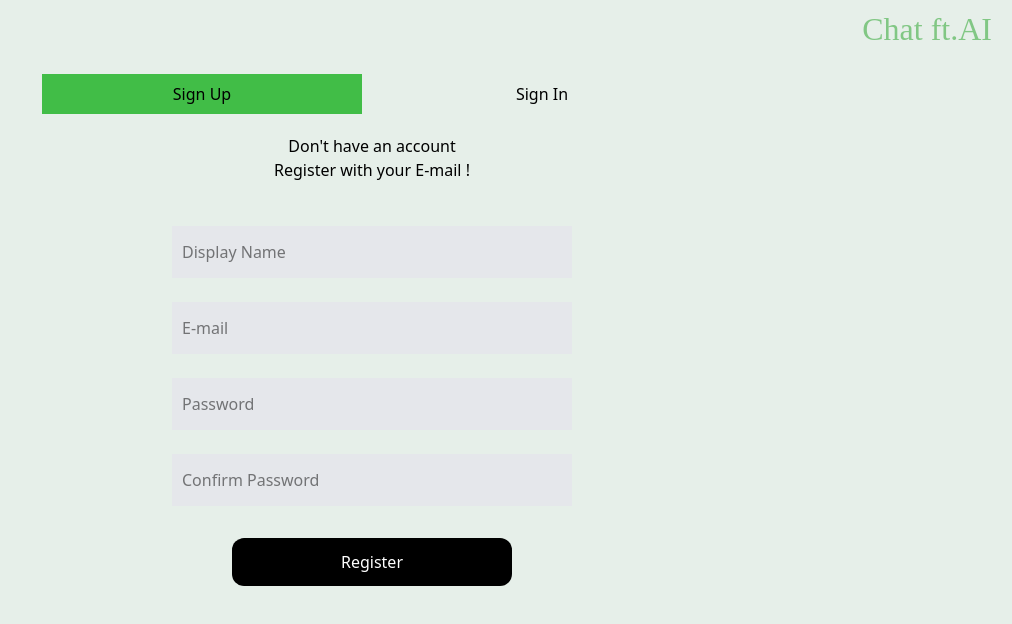
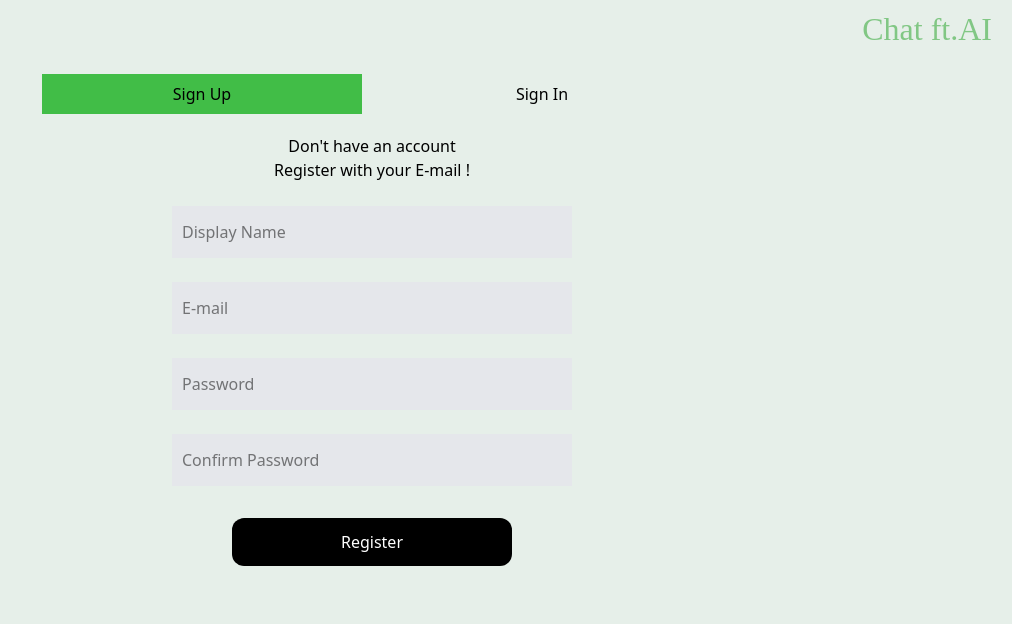
Before and after one commit to Kabilesh-GS/Chat-Bot, a React (Vite) app: page / in a window 1280 px wide. Shown: the top 624 px of the page, without its empty margins (268-1280 px from the left). Built offline with nearby package versions, Linux system fonts and the light colour scheme; no server answers; a web font is replaced by a local one.

Commit message:
Minor updates to style

```diff
--- a/src/Components/SignIn.jsx
+++ b/src/Components/SignIn.jsx
@@ -49,7 +49,8 @@ function SignIn({signIn}) {
       <div className='flex justify-center items-center mt-4'>
         <div className='bg-black h-[2px] w-[110px] opacity-25 mr-3'></div><span>OR</span><div className='bg-black h-[2px] w-[110px] opacity-25 ml-3'></div>
       </div>
-      <form onSubmit={handleSubmit} className='flex flex-col mt-5 w-70'>
+      <p className='mt-5'>SignIn with your account</p>
+      <form onSubmit={handleSubmit} className='flex flex-col mt-0 w-70'>
         <InputForm label="Email"
           inputOptions={{
             type: 'email',
--- a/src/Components/SignUp.jsx
+++ b/src/Components/SignUp.jsx
@@ -47,7 +47,7 @@ function SignUp() {
     <div className='flex flex-col items-center mt-5'>
       <p>Don't have an account</p>
       <p>Register with your E-mail !</p>
-      <form className='flex flex-col mt-5 w-70' onSubmit={handleSubmit}>
+      <form className='flex flex-col mt-0 w-70' onSubmit={handleSubmit}>
         <InputForm label="Name"
           inputOptions={{
             type: 'text',
```
